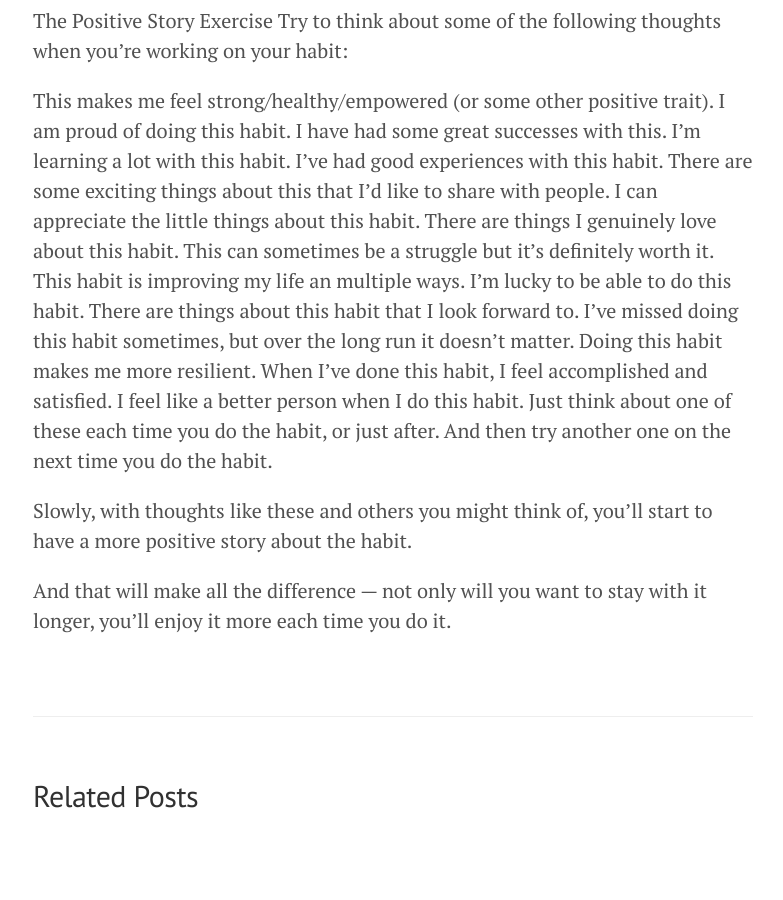
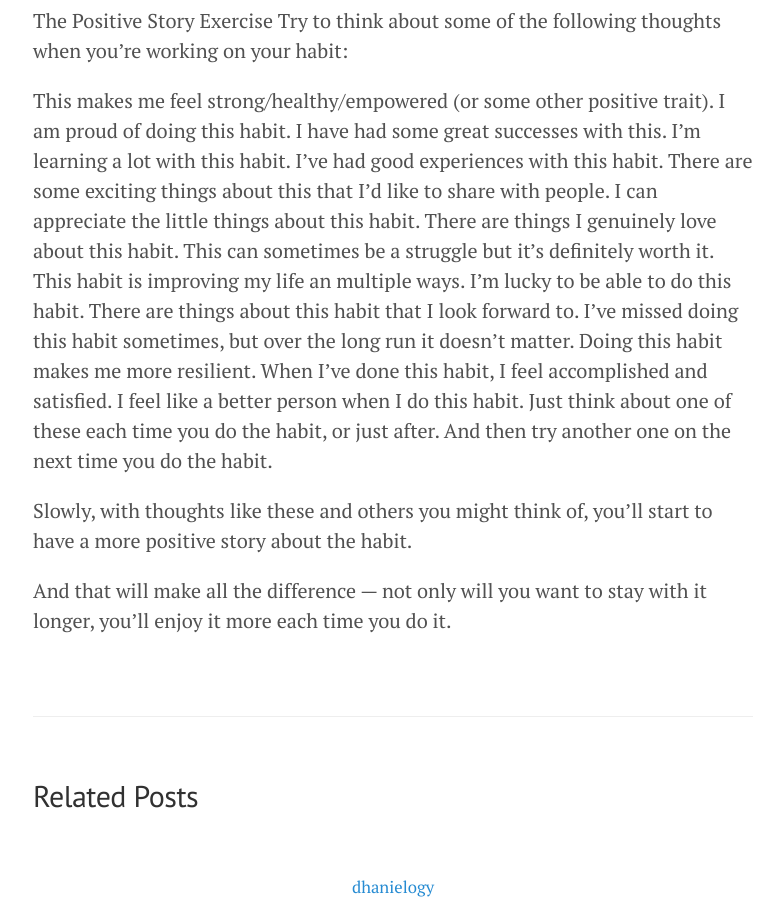
Before and after one commit to dhanielogy/dhanielogy.github.io, a Jekyll site: the page built from _posts/2016-06-26-to-create-a-habit-tell-a-good-story.markdown, in a window 1280 px wide and 900 px high, scrolled down 1826 px. Shown: the whole window, without its empty margins (247-1030 px from the left). Built offline with Jekyll 4.4.1, drawn with Linux system fonts in a browser that asks for light colours; before the commit the page ends 2701 px from its top, so only the background shows below that.

Commit message:
Update default.html

```diff
--- a/_layouts/default.html
+++ b/_layouts/default.html
@@ -25,6 +25,8 @@
 
 
 
-
+<footer>
+  <small><center><a href="/" title="Home">{{ site.title }}</a></center></small>
+</footer>
   </body>
 </html>
```
